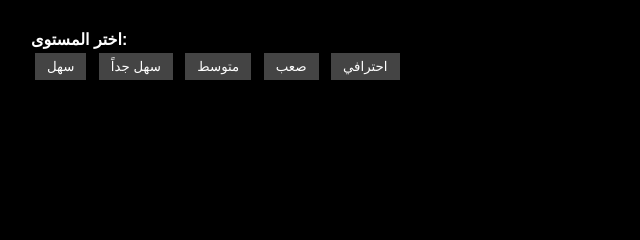
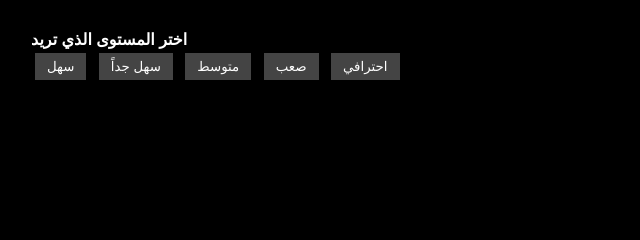
Before and after one commit to ZED-APP/rubiccub, a plain HTML site: page index.html in a window 1280 px wide. Shown: the top 240 px of the page, 9-649 px from the left. Drawn offline with nearby package versions, Linux system fonts and the light colour scheme; animation ran at ten frames a second.

Commit message:
Update index.html

```diff
--- a/index.html
+++ b/index.html
@@ -29,7 +29,7 @@
 </head>
 <body>
   <div id="levelMenu">
-    <strong>اختر المستوى:</strong><br>
+    <strong>اختر المستوى الذي تريد</strong><br>
     <button onclick="startLevel(1)">سهل</button>
     <button onclick="startLevel(2)">سهل جداً</button>
     <button onclick="startLevel(3)">متوسط</button>
```
